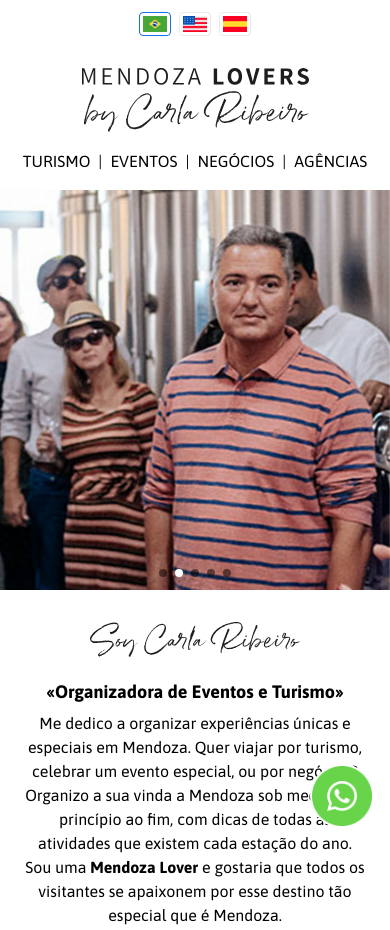
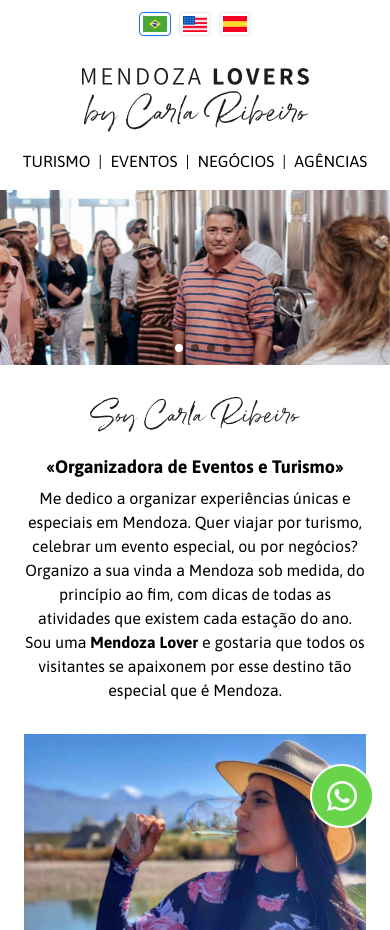
Before and after one commit to mendoza-lovers/mendoza-lovers, a plain HTML site: page index.html in a window 390 px wide. Shown: the top 930 px of the page. Drawn offline with Linux system fonts and the light colour scheme.

Commit message:
Fix slider height in mobile

```diff
--- a/css/styles.css
+++ b/css/styles.css
@@ -680,6 +680,8 @@
     object-position: center;
 }
 
+
+
 @media screen and (min-width: 1600px) {
 
     .section_h .section_img_container {
@@ -815,6 +817,11 @@
         display: none;
     }
 
+    .swiper,
+    .swiper-slide figure {
+        height: 300px;
+    }
+
 }
 
 @media screen and (max-width: 576px) {
@@ -841,6 +848,11 @@
 
     .navbar_menu.menu--muted {
         display: none;
+    }
+
+    .swiper,
+    .swiper-slide figure {
+        height: 175px;
     }
 
     .swiper-button-prev,
```
